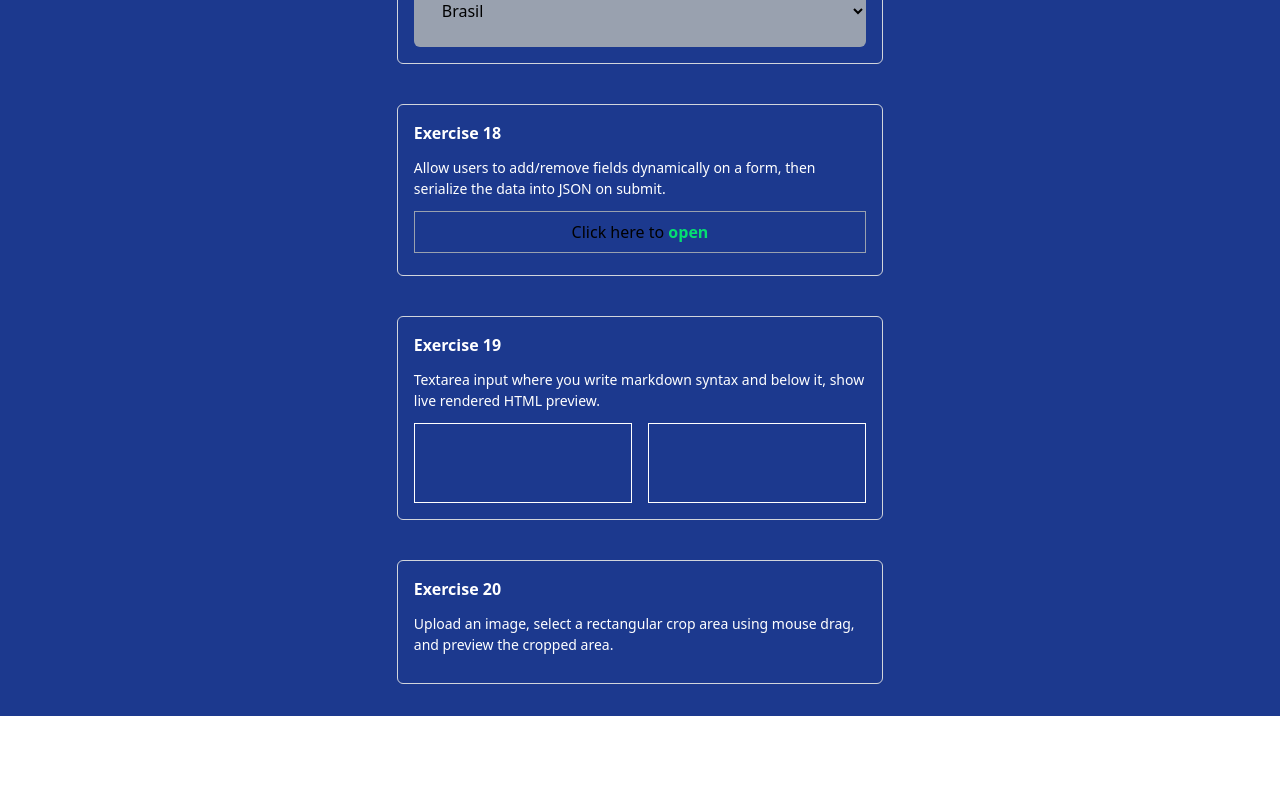
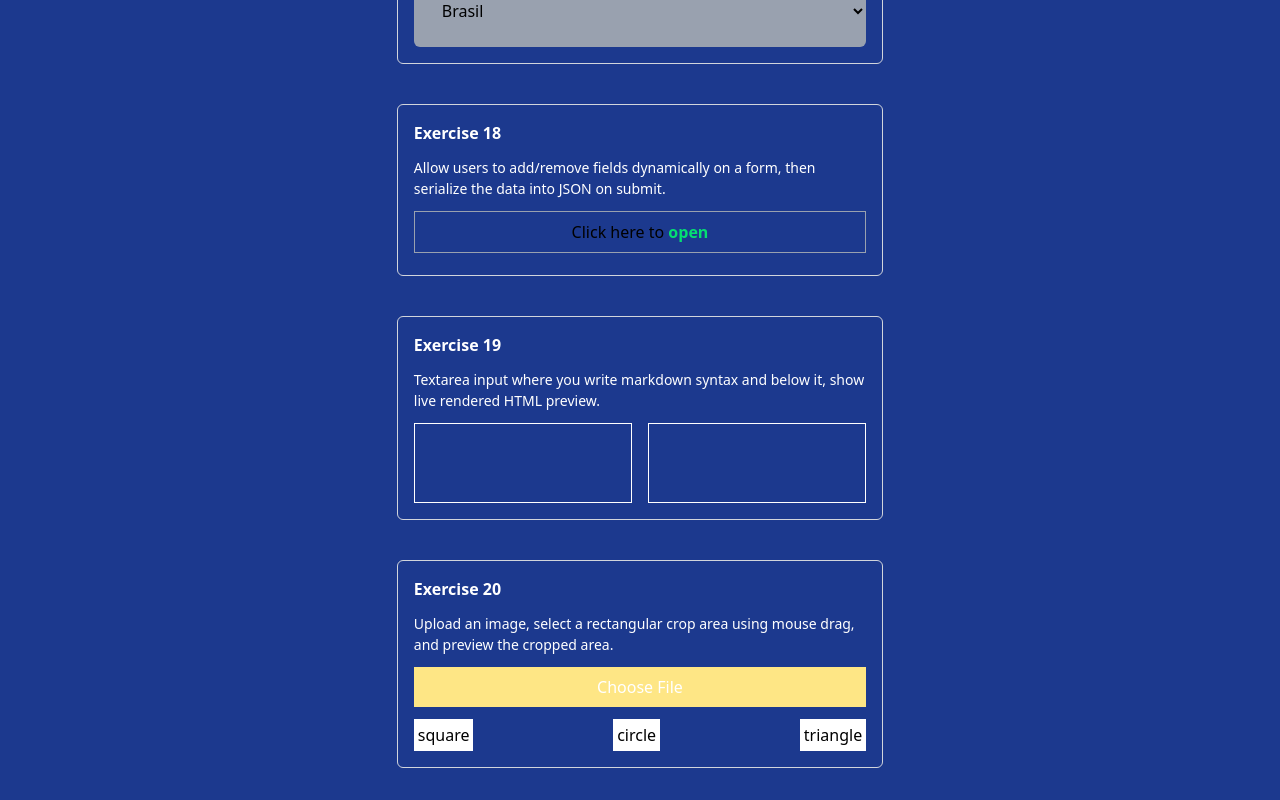
Before and after one commit to Rodcosta85/DOM-Manipulation-Exercises, a React (Vite) app: page / in a window 1280 px wide. Shown: the part 4872-5672 px from the top of the page. Before the commit the page ends 5588 px from the top, so only its background shows below. Built offline with nearby package versions, Linux system fonts and the light colour scheme.

Commit message:
file input + img displayer added to exercise 20

```diff
--- a/src/Exercise 20/ExerciseTwenty.tsx
+++ b/src/Exercise 20/ExerciseTwenty.tsx
@@ -1,13 +1,57 @@
-import { useState } from 'react'
+import { useState, useRef } from 'react'
 
 function ExerciseTwenty() {
+
+    const fileInputRef = useRef<HTMLInputElement>(null);
+    const [selectedFile, setSelectedFile] = useState<string>('');
+    const [fileType, setFileType] = useState<string>('');
+    const [imageURL, setImageURL] = useState<string>('');
+
+    const handleButtonClick = () => {
+        fileInputRef.current ? fileInputRef.current.click() : null;
+    }
+
+    const handleFile = (e: React.ChangeEvent<HTMLInputElement>) => {
+        if (e.target.files && e.target.files[0]) {
+            setSelectedFile(e.target.files[0].name);
+            setFileType(e.target.files[0].type);
+            setImageURL(URL.createObjectURL(e.target.files[0]));
+        }
+    }
+
+
     return (
         <div className='col-span-2 row-span-2 flex flex-col gap-3 border-[1.5px] border-gray-300 rounded-[6px] p-4'>
             <h1 className="font-semibold text-white">Exercise 20</h1>
             <p className="text-white text-[14px]">Upload an image, select a rectangular crop area using mouse drag, and preview the cropped
                 area.</p>
-            <div>
-
+            <div className='flex flex-col gap-3'>
+                <input
+                    type="file"
+                    className='hidden'
+                    ref={fileInputRef}
+                    onChange={handleFile}
+                />
+                <button type="button" className='cursor-pointer text-white bg-amber-200 p-2' onClick={handleButtonClick}>
+                    Choose File
+                </button>
+                {selectedFile && (
+                    <p className="text-white">Selected file:
+                        <span className='ml-1'>{selectedFile}</span>
+                    </p>
+                )}
+                {(fileType === 'image/jpeg' || fileType === 'image/png' || fileType === 'image/jpg') && (
+                    <img
+                        src={imageURL}
+                        alt={selectedFile}
+                        className="block"
+                    />
+                )}
+            </div>
+            <div className='flex justify-between'>
+                <button className='cursor-pointer bg-white p-1'>square</button>
+                <button className='cursor-pointer bg-white p-1'>circle</button>
+                <button className='cursor-pointer bg-white p-1'>triangle</button>
             </div>
         </div>
     )
```
